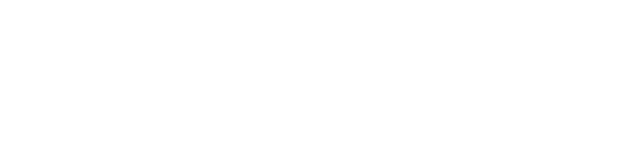
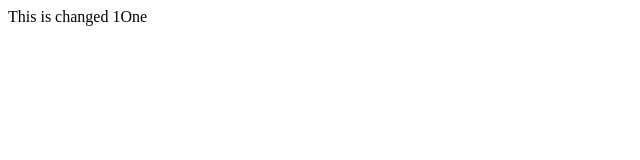
Before and after one commit to YashGorde009/LetsLearnGit, a plain HTML site: page index.html in a window 1280 px wide. Shown: the whole page, without its empty margins (0-640 px from the left). Drawn offline with Linux system fonts and the light colour scheme.

Commit message:
Added modified index.html

```diff
--- a/index.html
+++ b/index.html
@@ -7,6 +7,6 @@
     <title>Learn complete Git and Github in 1 video | Open-source Contribution | Linux commands & tricks</title>
 </head>
 <body>
-
+    This is changed 1One
 </body>
 </html>
```
